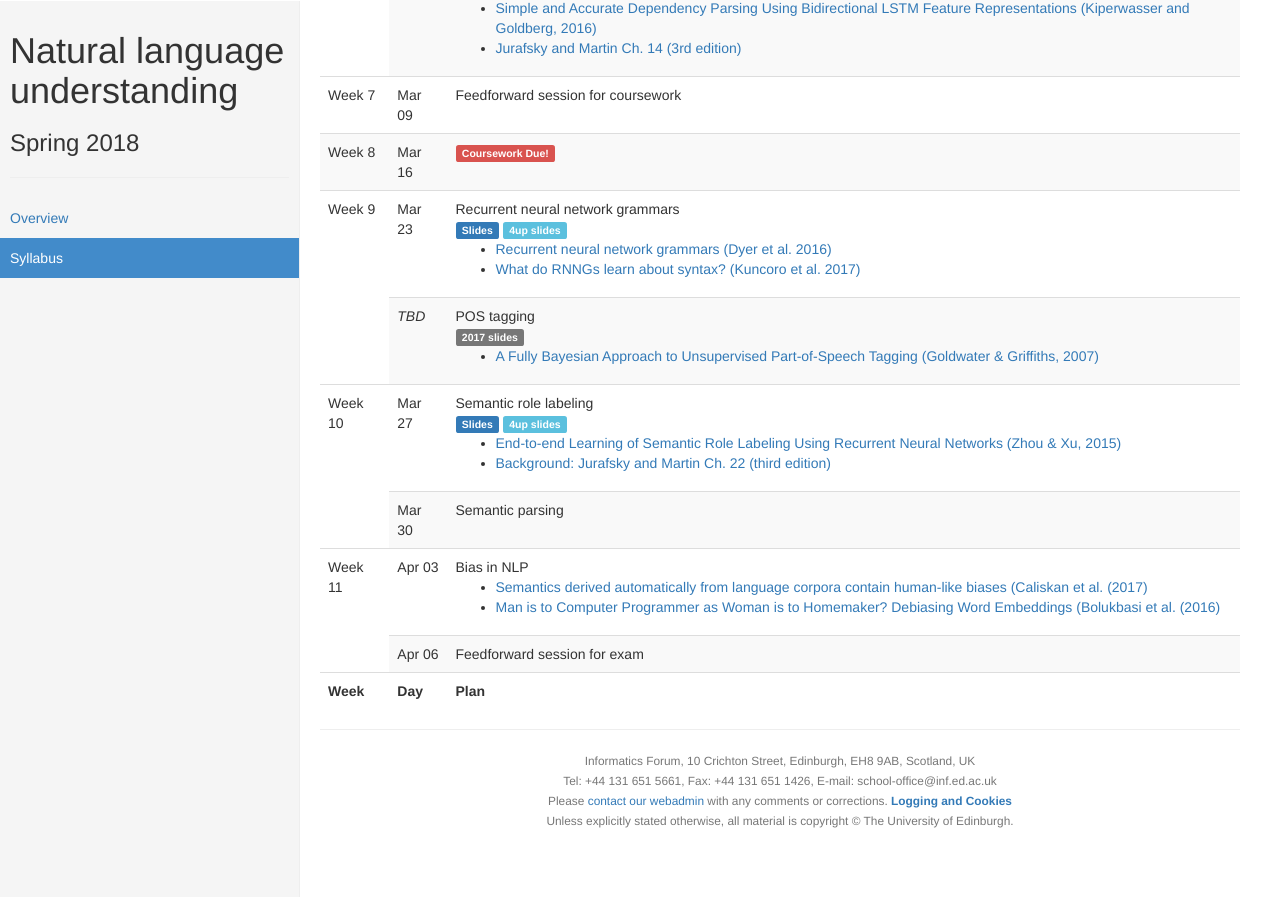
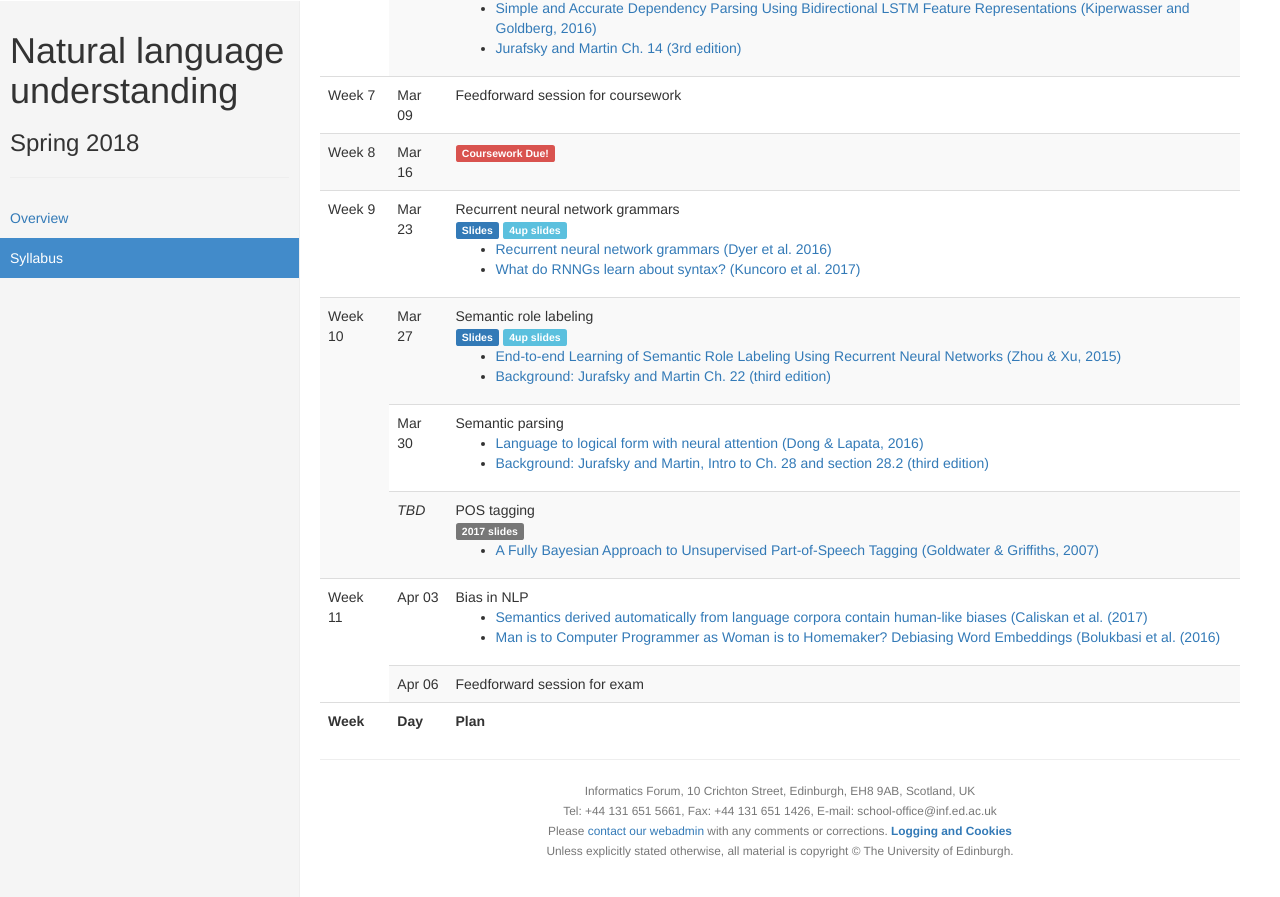
Before and after one commit to alopez/nlu-class, a Jekyll site: the page built from syllabus.md, in a window 1280 px wide and 900 px high, scrolled down 1144 px. Shown: the top 897 px of the window. Built offline with Jekyll 4.4.1, drawn with Linux system fonts in a browser that asks for light colours; before the commit the page ends 2014 px from its top, so only the background shows below that.

Commit message:
Add semantic parsing readings

```diff
--- a/_data/syllabus.yaml
+++ b/_data/syllabus.yaml
@@ -125,13 +125,6 @@
       url: https://arxiv.org/pdf/1602.07776.pdf
     - description: "What do RNNGs learn about syntax? (Kuncoro et al. 2017)"
       url: http://www.aclweb.org/anthology/E17-1117
-  - date: "<i>TBD</i>"
-    header:
-    - title: "POS tagging"
-      oldslides: assets/slides/2017/nlu_l10_unsuptag1.pdf
-    items:
-    - description: "A Fully Bayesian Approach to Unsupervised Part-of-Speech Tagging (Goldwater & Griffiths, 2007)"
-      url: http://www.aclweb.org/anthology/P/P07/P07-1094.pdf
 - name: Week 10
   plan:
   - date: 2018-03-27
@@ -147,6 +140,18 @@
   - date: 2018-03-30
     header:
     - title: "Semantic parsing"
+    items:
+    - description: "Language to logical form with neural attention (Dong & Lapata, 2016)"
+      url: http://www.aclweb.org/anthology/P16-1004
+    - description: "Background: Jurafsky and Martin, Intro to Ch. 28 and section 28.2 (third edition)"
+      url: https://web.stanford.edu/~jurafsky/slp3/
+  - date: "<i>TBD</i>"
+    header:
+    - title: "POS tagging"
+      oldslides: assets/slides/2017/nlu_l10_unsuptag1.pdf
+    items:
+    - description: "A Fully Bayesian Approach to Unsupervised Part-of-Speech Tagging (Goldwater & Griffiths, 2007)"
+      url: http://www.aclweb.org/anthology/P/P07/P07-1094.pdf
 - name: Week 11
   plan:
   - date: 2018-04-03
```
Also changed, not shown: 2 other files.
